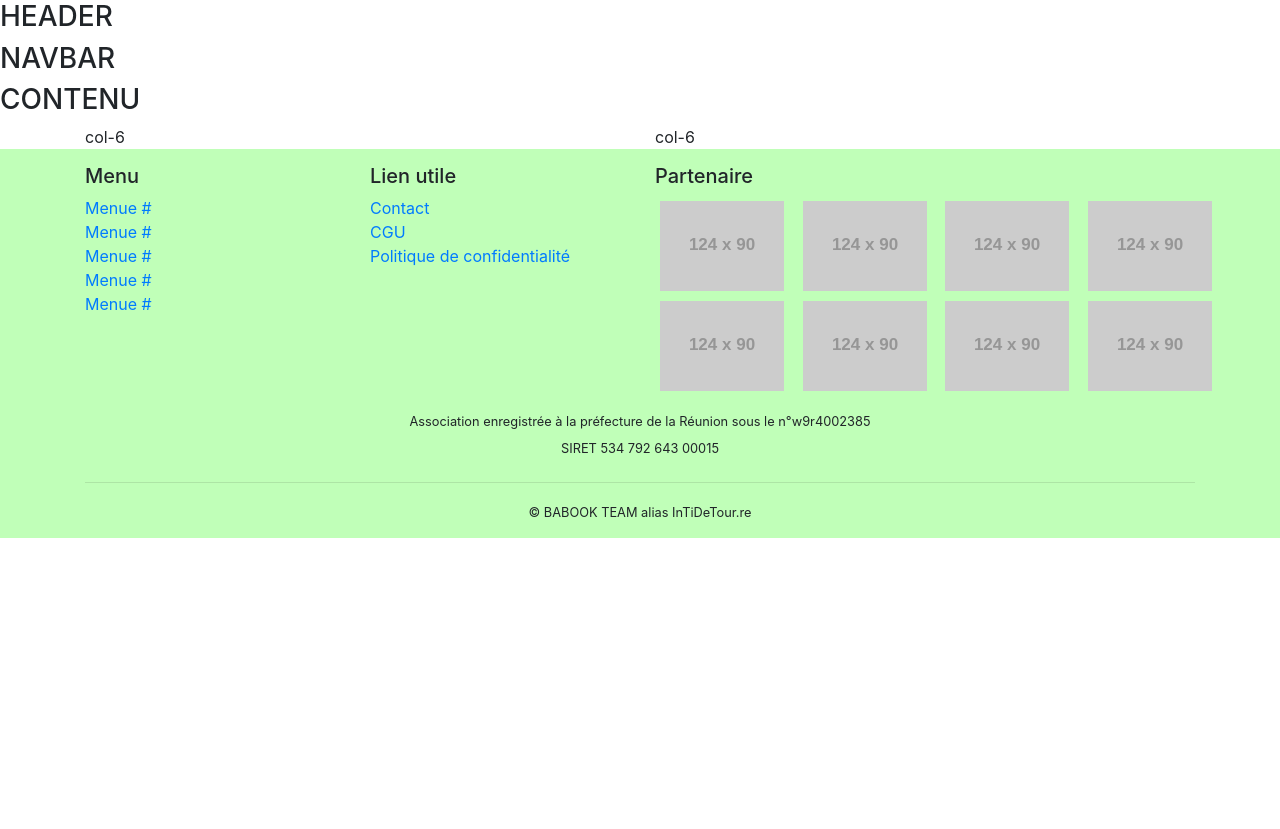
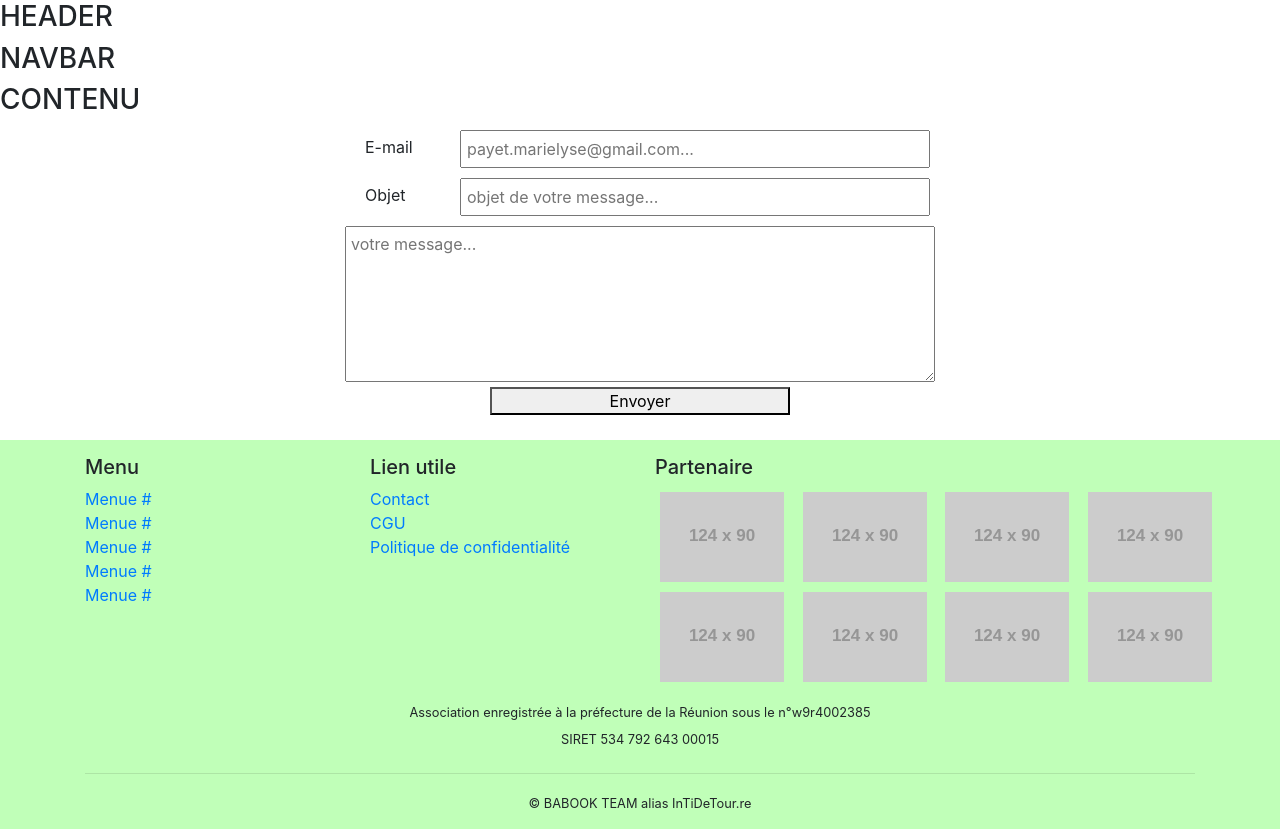
Before and after one commit to Darcoeur974/projetFemme974, a PHP site: page / in a window 1280 px wide. Before the commit the page ends 538 px from the top, so only its background shows below. Run offline with PHP 8.4, Linux system fonts and the light colour scheme; grey boxes labelled with a size stand in for pictures from a placeholder-image service; some libraries are stand-ins or nearby versions.

Commit message:
formulaire etape initial

```diff
--- a/css/style.css
+++ b/css/style.css
@@ -1,6 +1,6 @@
 /* ----------- COULEUR ----------- */
 
-:root {
+ :root {
     --vertFoncee: #67B35D;
     --vertClair: #C0FFB8;
     --vert: #A9FF9E;
@@ -11,6 +11,34 @@
 * {
     margin: 0px;
     padding: 0px;
+}
+
+
+/* ----------- FORMULAIRE ----------- */
+
+form {
+    width: 50%;
+    margin-right: 25%;
+    margin-left: 25%;
+    height: auto;
+    display: flex;
+    flex-direction: column;
+}
+
+form label,
+form input,
+form textarea {
+    margin-top: 15px;
+    margin: 5px;
+    padding: 5px;
+    width: 100%;
+}
+
+form button {
+    width: 100%;
+    margin-left: 25%;
+    margin-right: 25%;
+    margin-bottom: 25px;
 }
 
 
--- a/php/contenu.inc.php
+++ b/php/contenu.inc.php
@@ -2,7 +2,8 @@
 
 <div class="container">
     <div class="row">
-        <div class="col-6">col-6</div>
-        <div class="col-6">col-6</div>
+        <?php
+            include('php/formulaire.inc.php')
+        ?>
     </div>
 </div>
--- /dev/null
+++ b/php/formulaire.inc.php
@@ -0,0 +1,24 @@
+<form action="" class="formulaire">
+    <div class="row">
+        <div class="col-2">
+            <label for="email">E-mail</label>
+        </div>
+        <div class="col-10">
+            <input type="email" placeholder="payet.marielyse@gmail.com...">
+        </div>
+    </div>
+    <div class="row">
+        <div class="col-2">
+            <label for="objet">Objet</label>
+        </div>
+        <div class="col-10">
+            <input type="text" placeholder="objet de votre message...">
+        </div>
+    </div>
+    <div class="row">
+        <textarea name="texte" placeholder="votre message..." rows="6"></textarea>
+    </div>
+    <div class="row">
+        <button>Envoyer</button>
+    </div>
+</form>
```
